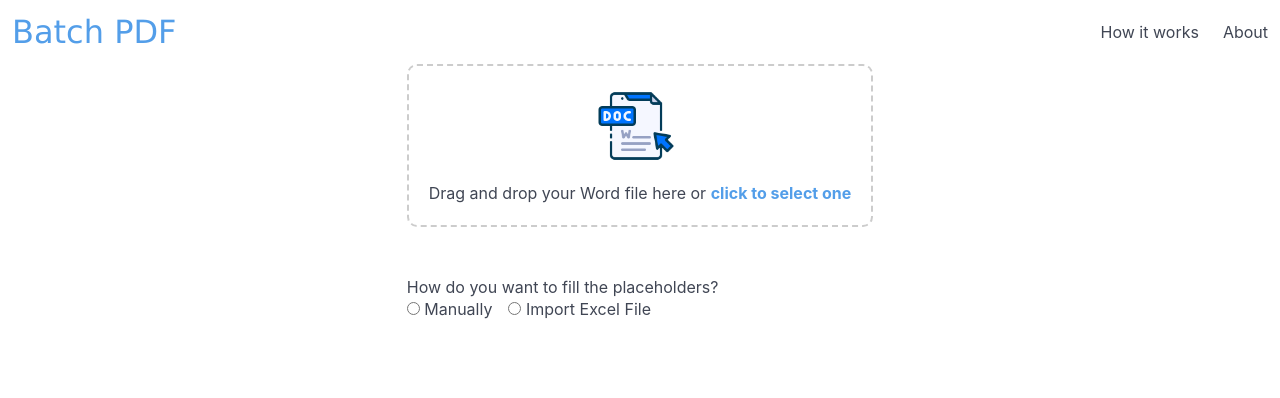
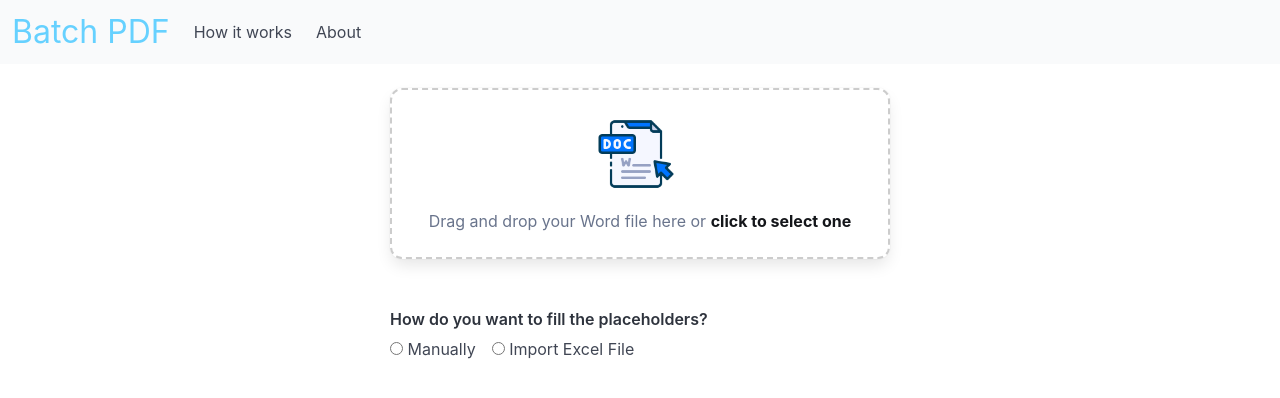
Before and after one commit to bjgrassi/batch-pdf-flask, a Flask app: page / in a window 1280 px wide. Shown: the top 398 px of the page. Run offline with Flask 3, Linux system fonts and the light colour scheme.

Commit message:
styling update

```diff
--- a/static/style/style.css
+++ b/static/style/style.css
@@ -5,22 +5,12 @@
   --sidebar-color: #f8f9fa;
 }
 
-.logo {
-  color: var(--primary-color);
-  font-family: Verdana, Geneva, Tahoma, sans-serif;
-  font-size: 2rem;
-}
-
 .file-drop-area {
   border: 2px dashed #ccc;
-  border-radius: 10px;
   text-align: center;
-  padding: 20px;
   cursor: pointer;
-  display: flex;
-  flex-direction: column;
-  justify-content: center;
   align-items: center;
+  width: 500px;
   transition: border-color 0.3s ease-in-out;
 }
 
@@ -30,27 +20,14 @@
   margin-bottom: 15px;
 }
 
-.click-text {
-  font-weight: bold;
-  color: var(--primary-color);
-  cursor: pointer;
-}
-
 /* Hover Effects */
 .file-drop-area:hover {
   border-color: var(--hover-color);
 }
 
-button.is-info {
-  background-color: var(--primary-color);
-}
 
-button:hover {
-  background-color: var(--hover-color);
-}
-
-.sidebar {
-  background-color: var(--sidebar-color);
+.card-border {
+  border: 2px dashed #ccc;
 }
 
 .canvas {
--- a/templates/header.html
+++ b/templates/header.html
@@ -12,13 +12,13 @@
 </head>
 
 <body>
-    <nav class="navbar" role="navigation" aria-label="main navigation">
+    <nav class="navbar has-background-white-bis" role="navigation" aria-label="main navigation">
         <div class="navbar-brand">
-            <h1 class="navbar-item logo">Batch PDF</h1>
+            <h1 class="navbar-item is-size-3 has-text-info">Batch PDF</h1>
         </div>
 
         <div id="navbarBasicExample" class="navbar-menu">
-            <div class="navbar-end">
+            <div class="navbar-start">
                 <a class="navbar-item">
                     How it works
                 </a>
--- a/templates/index.html
+++ b/templates/index.html
@@ -1,19 +1,21 @@
 {% extends "header.html" %}
 {% block body %}
-  <div class="columns is-6 is-mobile is-centered">
+  <div class="columns is-6 is-mobile is-centered is-gapless">
     <form class="doc-form control" method="POST" action="/dashboard" enctype="multipart/form-data">
       <div class="column">
-        <label for="wordFile" class="file-drop-area">
+        <div class="card">
+          <label for="wordFile" class="card-content is-flex is-flex-direction-column is-justify-content-center file-drop-area">
             <img src="{{ url_for('static', filename='assets/doc-icon.png') }}" alt="DOC Icon" class="file-icon" />
-          <p>
-            Drag and drop your Word file here or <span class="click-text">click to select one</span>
+            <p id="messageWord" class="has-text-grey">
+              Drag and drop your Word file here or <b><span class="has-text-black-bis">click to select one</span></b>
             </p>
-          <input type="file" id="wordFile" name="wordFile" accept=".doc, .docx" required hidden />
+            <input type="file" id="wordFile" name="wordFile" accept=".doc, .docx" required hidden onchange="handleFileUpload(this)" />
           </label>
+        </div>
       </div>
 
       <div class="column">
-        <p>How do you want to fill the placeholders?</p>
+        <label class="label">How do you want to fill the placeholders?</label>
         <div class="radios">
           <label class="radio">
             <input type="radio" name="radioButton" value="manually" onclick="showSelectedView('manuallyView', 'excelView')"/>
@@ -26,26 +28,29 @@
         </div>
       </div>
 
-      <div class="column">
-        <div id="manuallyView" style="display: none;">
-          <label for="batchQuantity">
+      <div id="manuallyView" class="column" style="display: none;">
+        <label for="batchQuantity" class="label">
           Select how many files do you want to batch
         </label>
+        <div class="control">
           <input id="batchQuantity" name="batchQuantity" class="input" type="number" placeholder="Quantity" />
         </div>
+      </div>
 
-        <div id="excelView" style="display: none;">
-          <label for="excelFile" class="">
-            <p>
-              Drag and drop your Excel file here or <span class="">click to select one</span>
+      <div id="excelView" class="column" style="display: none;">
+        <div class="card">
+          <label for="excelFile" class="card-content is-flex is-flex-direction-column is-justify-content-center file-drop-area">
+            <img src="{{ url_for('static', filename='assets/excel-icon.png') }}" alt="Excel Icon" class="file-icon" />
+            <p id="messageExcel" class="has-text-grey">
+              Drag and drop your Excel file here or <b><span class="has-text-black-bis">click to select one</span></b>
             </p>
-            <input type="file" id="excelFile" name="excelFile" accept=".xlsx, .csv" />
+            <input type="file" id="excelFile" name="excelFile" accept=".xlsx, .csv" hidden onchange="handleFileUpload(this)" />
           </label>
         </div>
       </div>
 
       <div id="uploadColumn" class="column" style="display: none;">
-        <button id="uploadDocument" class="button is-info" type="submit" onclick="showLoading(this)">
+        <button id="uploadDocument" class="button is-fullwidth is-info" type="submit" onclick="showLoading(this)">
           Upload
         </button>
       </div>
@@ -53,6 +58,19 @@
   </div>
 
 <script>
+  function handleFileUpload(input) {
+    let message = document.getElementById('messageWord');
+
+    if(input.id == 'excelFile') {
+      message = document.getElementById('messageExcel');
+    }
+
+    if (input.files && input.files[0]) {
+      const fileName = input.files[0].name;
+        message.innerHTML = `File <b><span class="has-text-black-bis">${fileName}</span></b> uploaded with success!`;
+    }
+  }
+
   function showSelectedView(idShow, idRemove) {
     document.getElementById(idShow).style.display = 'block';
     document.getElementById(idRemove).style.display = 'none';
```
Also changed, not shown: templates/dashboard.html (+18 -8 lines), static/assets/excel-icon.png (added). Lines whose indentation alone changed are shown as unchanged.
